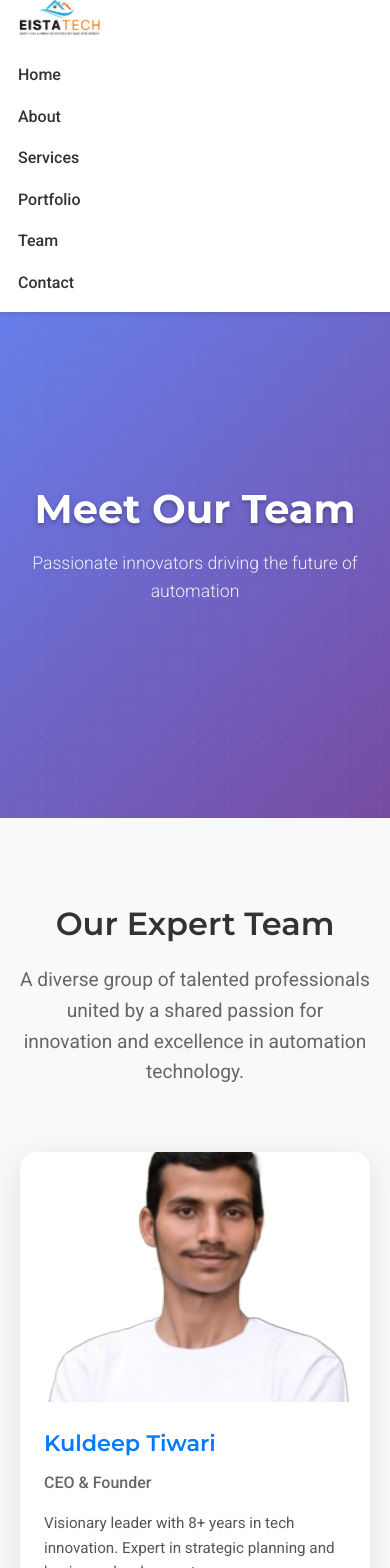
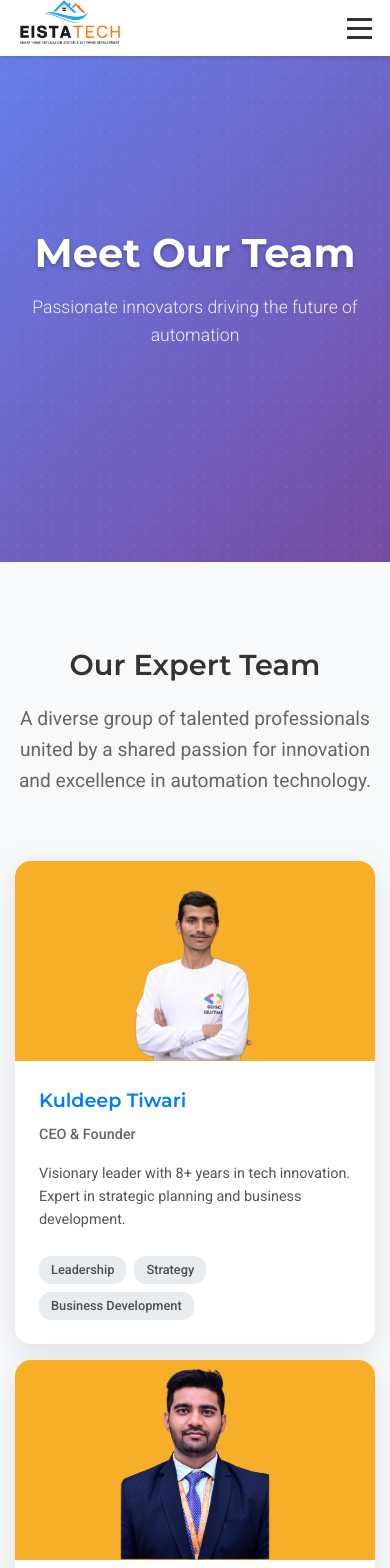
Before and after one commit to OmShrikhande/Eistatech-Site, a React (Vite) app: page /team in a window 390 px wide. Shown: the top 1568 px of the page. Built offline with nearby package versions, Linux system fonts and the light colour scheme.

Commit message:
UI/UX, Image, logo, Mobile Responsive

```diff
--- a/src/components/Layout.jsx
+++ b/src/components/Layout.jsx
@@ -1,11 +1,19 @@
-import { Outlet } from 'react-router-dom';
+import { Outlet, useLocation } from 'react-router-dom';
+import { useEffect } from 'react';
 import Navbar from './Navbar';
 import Footer from './Footer';
 import { useScrollEffect } from '../hooks/useScrollEffect';
 
 const Layout = () => {
+  const location = useLocation();
+
   // initialize scroll animations for elements with .fade-in-up
   useScrollEffect();
+
+  // Scroll to top on route change
+  useEffect(() => {
+    window.scrollTo(0, 0);
+  }, [location]);
 
   return (
     <div className="layout">
--- a/src/components/Navbar.css
+++ b/src/components/Navbar.css
@@ -52,6 +52,50 @@
   color: #ffb400; /* mustard */
 }
 
+.navbar-right {
+  display: flex;
+  align-items: center;
+  gap: 1rem;
+}
+
+
+
+
+
+.search-btn span {
+  font-size: 1.2rem;
+}
+
+.hamburger {
+  display: none;
+  flex-direction: column;
+  cursor: pointer;
+  background: none;
+  border: none;
+  padding: 0;
+}
+
+.bar {
+  width: 25px;
+  height: 3px;
+  background-color: #333;
+  margin: 3px 0;
+  transition: 0.3s;
+  transform-origin: center;
+}
+
+.hamburger.active .bar:nth-child(1) {
+  transform: rotate(45deg) translate(5px, 5px);
+}
+
+.hamburger.active .bar:nth-child(2) {
+  opacity: 0;
+}
+
+.hamburger.active .bar:nth-child(3) {
+  transform: rotate(-45deg) translate(7px, -6px);
+}
+
 /* Responsive Design */
 @media (max-width: 768px) {
   .navbar {
@@ -60,25 +104,102 @@
 
   .navbar-container {
     padding: 0 10px;
-    flex-direction: column;
-    align-items: flex-start;
-  }
-
-  .navbar-logo {
-    font-size: 1.2rem;
+    position: relative;
   }
 
   .navbar-menu {
+    position: fixed;
+    top: 56px;
+    right: -80vw;
+    width: 50vw;
+    height: auto;
+    max-height: calc(100vh - 70px);
+    overflow-y: auto;
+    background: linear-gradient(135deg, #667eea 0%, #764ba2 100%);
     flex-direction: column;
-    width: 100%;
-    margin-top: 1rem;
+    justify-content: flex-start;
+    padding: 0;
+    box-shadow: -4px 0 12px rgba(0,0,0,0.15);
+    transition: right 0.3s ease;
+    z-index: 100;
+    color: white;
+    border-radius: 0 0 12px 12px;
+  }
+
+  .navbar-menu.active {
+    right: 0;
+  }
+
+  .menu-header {
+    display: flex;
+    justify-content: flex-end;
+    padding: 1rem 2rem 0.5rem;
+    border-bottom: 1px solid rgba(255, 255, 255, 0.2);
+    margin-bottom: 0.5rem;
+  }
+
+  .close-btn {
+    background: none;
+    border: none;
+    color: white;
+    font-size: 1.5rem;
+    cursor: pointer;
+    padding: 0.5rem;
+    border-radius: 50%;
+    transition: background-color 0.3s;
+  }
+
+  .close-btn:hover {
+    background-color: rgba(255, 255, 255, 0.1);
   }
 
   .navbar-menu li {
-    margin: 0.5rem 0;
+    margin: 0;
+    border-bottom: 1px solid rgba(255, 255, 255, 0.2);
+  }
+
+  .navbar-menu li:last-child {
+    border-bottom: none;
+  }
+
+  .navbar-menu li.menu-header {
+    border-bottom: 1px solid rgba(255, 255, 255, 0.2);
+  }
+
+  .navbar-menu a {
+    color: white;
+    font-size: 1.1rem;
+    padding: 1rem 2rem;
+    display: block;
+    transition: all 0.3s ease;
+    text-decoration: none;
+    width: 100%;
+    box-sizing: border-box;
+  }
+
+  .navbar-menu a:hover {
+    background-color: rgba(255, 255, 255, 0.1);
+    color: #ffb400;
+    padding-left: 2.5rem;
+  }
+
+  .navbar-right {
+    gap: 0.5rem;
+  }
+
+  .search-btn {
+    display: flex;
+  }
+
+  .language-selector, .contact-btn {
+    display: none;
+  }
+
+  .hamburger {
+    display: flex;
   }
 
   .logo-image {
-    height: 40px;
+    height: 50px;
   }
 }
--- a/src/components/Navbar.jsx
+++ b/src/components/Navbar.jsx
@@ -1,25 +1,45 @@
+import { useEffect, useState } from 'react';
 import { Link } from 'react-router-dom';
 import './Navbar.css';
 import logo from '../assets/Logo.jpg';
 
 const Navbar = () => {
+  const [isMenuOpen, setIsMenuOpen] = useState(false);
+  const [selectedLanguage, setSelectedLanguage] = useState('EN');
+
+  const toggleMenu = () => {
+    setIsMenuOpen(!isMenuOpen);
+  };
+
+  const closeMenu = () => {
+    setIsMenuOpen(false);
+  };
+
   return (
     <nav className="navbar">
       <div className="navbar-container">
-        <Link to="/" className="navbar-logo">
-          <img src={logo} alt="Eistatech" className="logo-image" />
-          {/* <span className="logo-text">EISTAtech</span> */}
-        </Link>
-        <ul className="navbar-menu">
-          <li><Link to="/">Home</Link></li>
-          <li><Link to="/about">About</Link></li>
-          <li><Link to="/services">Services</Link></li>
-          <li><Link to="/portfolio">Portfolio</Link></li>
-          <li><Link to="/team">Team</Link></li>
-          <li><Link to="/contact">Contact</Link></li>
-        </ul>
-      </div>
-    </nav>
+          <Link to="/" className="navbar-logo" onClick={closeMenu}>
+            <img src={logo} alt="Eistatech" className="logo-image" />
+          </Link>
+
+          <ul className={`navbar-menu ${isMenuOpen ? 'active' : ''}`}>
+            <li><Link to="/" onClick={closeMenu}>Home</Link></li>
+            <li><Link to="/services" onClick={closeMenu}>Services</Link></li>
+            <li><Link to="/about" onClick={closeMenu}>About us</Link></li>
+            <li><Link to="/portfolio" onClick={closeMenu}>Portfolio</Link></li>
+            <li><Link to="/team" onClick={closeMenu}>Team</Link></li>
+            <li><Link to="/contact" onClick={closeMenu}>Contact</Link></li>
+          </ul>
+
+          <div className="navbar-right">
+            <button className={`hamburger ${isMenuOpen ? 'active' : ''}`} onClick={toggleMenu} aria-label="Menu">
+              <span className="bar"></span>
+              <span className="bar"></span>
+              <span className="bar"></span>
+            </button>
+          </div>
+        </div>
+      </nav>
   );
 };
 
--- a/src/index.css
+++ b/src/index.css
@@ -10,6 +10,7 @@ body {
   line-height: 1.6;
   color: #333;
   background-color: #fff;
+  overflow-x: hidden;
 }
 
 h1, h2, h3, h4, h5, h6 {
@@ -103,3 +104,10 @@ main {
 .fade-in-up.animate {
   animation: fadeInUp 0.8s ease-out forwards;
 }
+
+/* Responsive adjustments */
+@media (max-width: 768px) {
+  .container {
+    padding: 0 15px;
+  }
+}
--- a/src/pages/Services.jsx
+++ b/src/pages/Services.jsx
@@ -72,6 +72,17 @@ const Services = () => {
                 <li>Incident Response</li>
               </ul>
             </div>
+
+            <div className="service-card fade-in-up">
+              <div className="service-icon">🛡️</div>
+              <h3>Machine Learning Solution</h3>
+              <p>We create smart machine learning solutions that power automation, prediction, and data-driven growth. From model development to deployment, we help businesses unlock the true value of their data.</p>
+              <ul className="service-features">
+                <li>Intelligent Data Insights</li>
+                <li>Automation & Prediction</li>
+                <li>End-to-End Implementation</li>
+              </ul>
+            </div>
           </div>
         </div>
       </section>
--- a/src/pages/Team.css
+++ b/src/pages/Team.css
@@ -59,14 +59,19 @@
   position: relative;
   height: 300px;
   overflow: hidden;
+  background-color: rgb(247, 175, 41);
 }
 
 .member-image img {
   width: 100%;
   height: 100%;
-  object-fit: cover;
+  object-fit: contain;
   transition: transform 0.3s ease;
   cursor: pointer;
+}
+
+.member-image img.zoomed {
+  transform: scale(1.1);
 }
 
 .team-member-card:hover .member-image img {
@@ -303,3 +308,31 @@
     height: 250px;
   }
 }
+
+/* Extra small screens */
+@media (max-width: 480px) {
+  .team-grid {
+    grid-template-columns: 1fr;
+    gap: 1rem;
+  }
+
+  .member-image {
+    height: 200px;
+  }
+
+  .section-intro h2 {
+    font-size: 1.8rem;
+  }
+
+  .member-content h3 {
+    font-size: 1.2rem;
+  }
+
+  .member-role {
+    font-size: 0.9rem;
+  }
+
+  .member-bio {
+    font-size: 0.9rem;
+  }
+}
--- a/src/pages/Team.jsx
+++ b/src/pages/Team.jsx
@@ -2,6 +2,7 @@ import { useEffect, useState } from 'react';
 import './Team.css';
 import kuldeepImg from '../assets/Kuldeep.png';
 import atharvaImg from '../assets/Atharva.png';
+import omImg from '../assets/om.png';
 
 const Team = () => {
   const [selectedImage, setSelectedImage] = useState(null);
@@ -26,11 +27,11 @@ const Team = () => {
       id: 2,
       name: 'Om Shrikhande',
       role: 'Lead Software Developer',
-      image: 'https://via.placeholder.com/300x300/28a745/ffffff?text=OS',
+      image: omImg,
       bio: 'Full-stack developer specializing in automation solutions. Passionate about creating scalable and efficient software systems.',
       skills: ['React', 'Node.js', 'Python', 'AI/ML'],
-      Github: 'https://github.com/omShrikhande/',
-      email: 'om@eistatech.com'
+      Github: 'omshrikhande.netlify.app',
+      email: 'omshrikhande73@gmail.com'
     },
     {
       id: 3,
```
Also changed, not shown: Gallery/om.png (added), src/assets/om.png (added).
